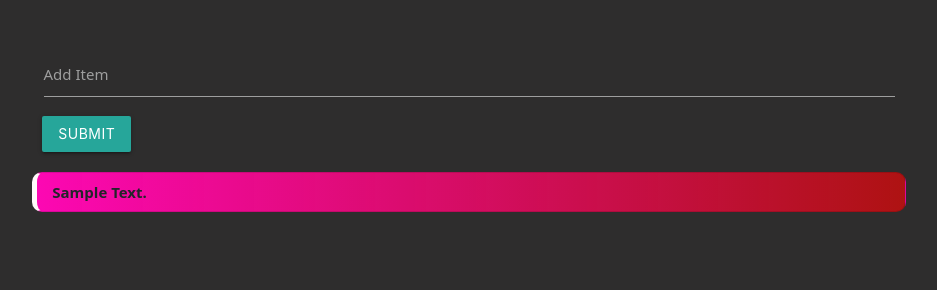
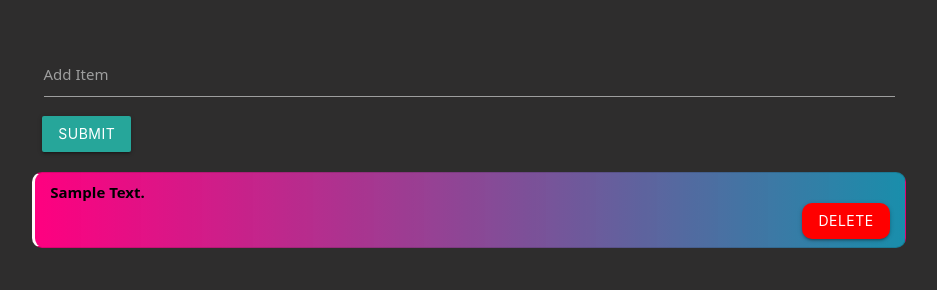
Before and after one commit to 00-team/Todo_List, a Django app: page / in a window 1280 px wide. Shown: the part 164-454 px from the top of the page, without its empty margins (171-1108 px from the left). Run offline with Django 3.2, Linux system fonts and the light colour scheme; tables that the repository leaves empty hold one stand-in row (values such as "Sample post").

Commit message:
added delete btn and finished database stuff ready to add features

```diff
--- a/templates/base.html
+++ b/templates/base.html
@@ -12,7 +12,7 @@
     <script src="https://cdnjs.cloudflare.com/ajax/libs/materialize/1.0.0/js/materialize.min.js"></script>
 
     <meta charset="UTF-8">
-    <title>Hello</title>
+    <title>Todo List Site</title>
 </head>
 <body>
     <nav>
@@ -43,7 +43,13 @@
 
     <ul class="list-group">
         {% for item in todo_items %}
-            <li style="font-weight: bold; text-transform: capitalize; border-radius: 10px; border-left: 5px solid snow; margin: 10px 0px 10px 0px; background: linear-gradient(to right, #fc08b3 0%, #f00505a9 100%);" class="list-group-item" aria-current="true">{{ item.text }}</li>
+        <li style="color: black; font-weight: bold; text-transform: capitalize; margin: 10px 0px 10px 0px; border-left: 3px solid snow; border-radius: 10px; background: linear-gradient(to left, #0fc0eca9 0%, #ff0080 100%);" class="list-group-item">{{ item.text }}
+            <div class="float-right">
+                <form action="delete_todo/{{item.id}}/" method="POST">
+                    <button style="border-radius: 10px; background-color: red; float: right;" type="submit" class="btn btn-sm btn-danger">Delete</button>
+                </form>
+            </div>
+        </li>
         {% endfor %}
     </ul>
 
--- a/to_do_app/urls.py
+++ b/to_do_app/urls.py
@@ -4,4 +4,5 @@ from . import views
 urlpatterns = [
     path("",views.home,name="home"),
     path("add_search/", views.add_search, name="add_search"),
+    path("delete_todo/<int:todo_id>/", views.delete, name="delete"),
 ]
--- a/to_do_app/views.py
+++ b/to_do_app/views.py
@@ -2,6 +2,7 @@ from django.shortcuts import render
 from django.views.decorators.csrf import csrf_exempt
 from django.utils import timezone
 from to_do_app.models import Todo
+from django.http import HttpResponseRedirect,HttpResponse
 # Create your views here.
 
 
@@ -19,9 +20,13 @@ def add_search(request):
     if content:
         created_obj = Todo.objects.create(added_date=now,text=content)
     else:
-        created_obj = Todo.objects.create(added_date=now, text="Now Set")
+        created_obj = Todo.objects.create(added_date=now, text="Not Set")
     print(created_obj)
     stuff_for_frontend = Todo.objects.all().order_by("-added_date")
-    return render(request, "to_do_list/index.html",{
-        "todo_items": stuff_for_frontend
-    })
+    return HttpResponseRedirect("/")
+
+
+@csrf_exempt
+def delete(request,todo_id):
+    Todo.objects.get(id=todo_id).delete()
+    return HttpResponseRedirect("/")
```
Also changed, not shown: db.sqlite3.
